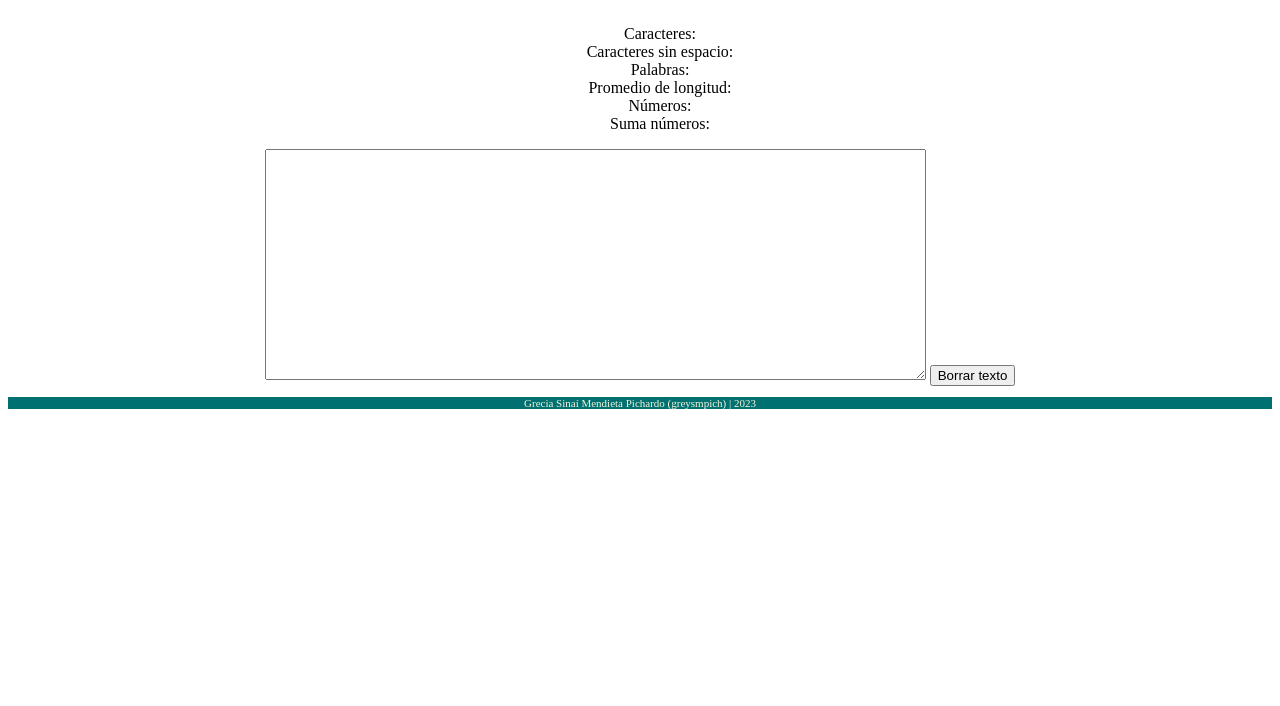
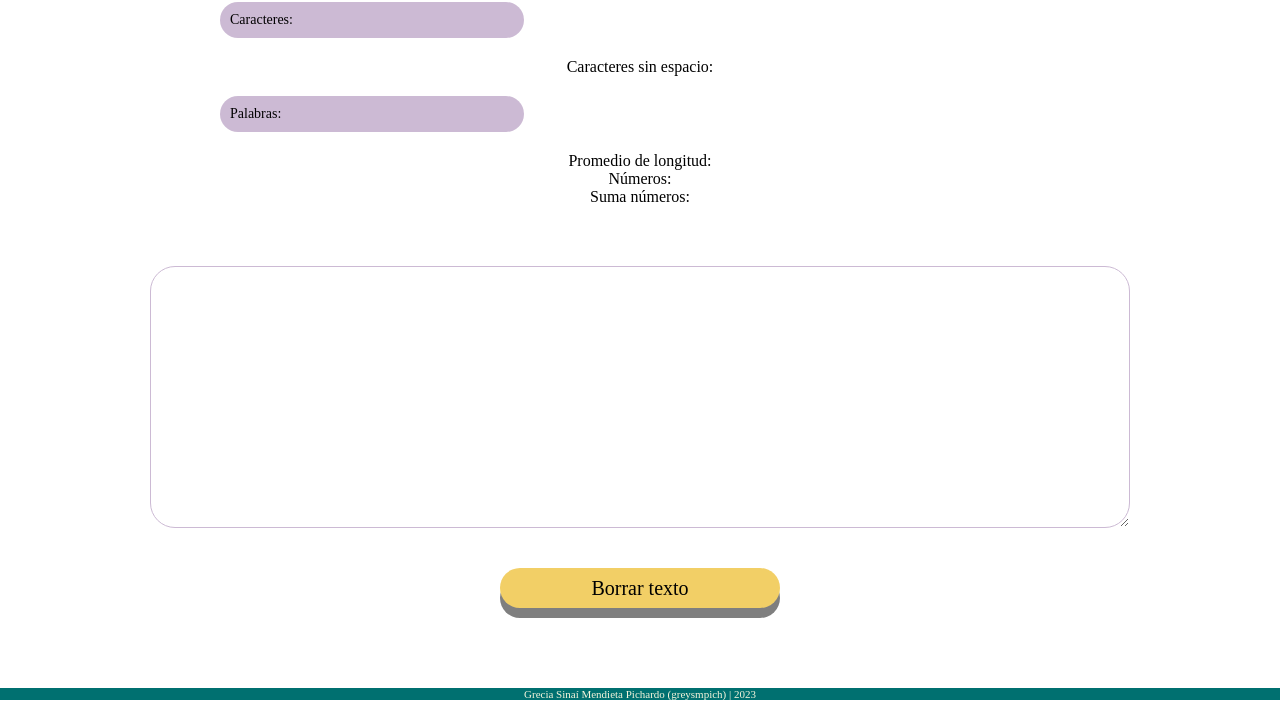
Before and after one commit to Laboratoria/DEV011-text-analyzer, a website with bundled scripts: page src/index.html in a window 1280 px wide. Shown: the part 94-800 px from the top of the page. Built offline with nearby package versions, Linux system fonts and the light colour scheme; a web font is replaced by a local one.

Commit message:
Se le dio estilo al botón y a los campos de caracteres y palabras. Se quitaron los div que tenía cada li. Se cambió el document.getElementByID de caracteres y palabras por document.querySelector para llamarlos por su clase. Se añadió un estilo global y al textarea.

```diff
--- a/src/index.html
+++ b/src/index.html
@@ -17,27 +17,15 @@
     </div>
     <div class="cajasMetricas">
         <ul>
-            <div id="caract">
-                <li data-testid="character-count">Caracteres: </li>
-            </div>
-            <div id="caractSinEsp">
-                <li data-testid="character-no-spaces-count">Caracteres sin espacio: </li>
-            </div>
-            <div id="palabras">
-                <li data-testid="word-count">Palabras: </li>
-            </div>
-            <div id="extPalabrasProm">
-                <li data-testid="word-length-average">Promedio de longitud: </li>
-            </div>
-            <div id="num">
-                <li data-testid="number-count">Números: </li>
-            </div>
-            <div id="sumNum">
-                <li data-testid="number-sum">Suma números: </li>
-            </div>
+            <li class="caractCuenta" data-testid="character-count">Caracteres: </li>
+            <li class="caractSinEsp" data-testid="character-no-spaces-count">Caracteres sin espacio: </li>
+            <li class="palabrasCuenta" data-testid="word-count">Palabras: </li>
+            <li class="extPalabrasProm" data-testid="word-length-average">Promedio de longitud: </li>
+            <li class="numCuenta" data-testid="number-count">Números: </li>
+            <li class="sumNum" data-testid="number-sum">Suma números: </li>
         </ul>
     </div>
-    <div class="cajaText">
+    <div class="contenedor">
         <textarea rows="15 " cols="80 " name="userInput"></textarea>
         <button id="resetButton">Borrar texto</button>
     </div>
--- a/src/index.js
+++ b/src/index.js
@@ -1,8 +1,8 @@
 import analyzer from './analyzer.js';
 
 const mensaje = document.querySelector("textarea");
-const contadorCaract = document.getElementById("caract");
-const contadorPalabras = document.getElementById("palabras");
+const contadorCaract = document.querySelector(".caractCuenta");
+const contadorPalabras = document.querySelector(".palabrasCuenta");
 
 mensaje.addEventListener("keyup", function(e) {
     const text = e.target.value;
@@ -21,7 +21,7 @@ mensaje.addEventListener("keyup", function(e) {
 
 const btn = document.getElementById("resetButton");
 
-btn.addEventListener("click", function() { mensaje.value = " " });
+btn.addEventListener("click", function() { mensaje.value = " ", contadorCaract.innerHTML = `Caracteres: 0`, contadorPalabras.innerHTML = `Palabras: 0` });
 
 
 
--- a/src/style.css
+++ b/src/style.css
@@ -1,3 +1,9 @@
+* {
+    margin: 0px;
+    padding: 0px;
+    box-sizing: border-box;
+}
+
 header {
     text-align: center;
     font-family: 'Kodchasan';
@@ -9,11 +15,81 @@
     text-align: center;
 }
 
-    .cajaText {
-        text-align: center;
+.cajasMetricas {
+    width: 100%;
+    height: 100px;
+    display: flex;
+    height: 265px;
+    padding: 16px 180px;
+    flex-direction: column;
+    justify-content: space-around;
+}
+
+.caractCuenta {
+    margin: 20px 40px;
+    padding: 10px;
+    width: 33%;
+    border-radius: 25px;
+    font-family: 'Coda';
+    font-size: 14px;
+    text-align: left;
+    background-color: #CCBAD4;
+}
+
+.palabrasCuenta {
+    margin: 20px 40px;
+    padding: 10px;
+    width: 33%;
+    border-radius: 25px;
+    font-family: 'Coda';
+    font-size: 14px;
+    text-align: left;
+    background-color: #CCBAD4;
+}
+
+
+/*
+.caractSinEsp {
+    margin: 20px 40px;
+    width: 33%;
+    text-align: left;
+    background-color: #CCBAD4;
+}
+
+*/
+
+.contenedor {
+    display: flex;
+    flex-direction: column;
+    margin: 40px 150px;
+}
+
+textarea[name="userInput"] {
+    padding: 10px;
+    border-color: #CCBAD4;
+    border-radius: 25px;
+    font-family: 'Coda';
+    font-size: 14px;
+}
+
+#resetButton {
+    margin: 40px 350px;
+    height: 40px;
+    border: none;
+    border-radius: 25px;
+    background-color: #F2CF66;
+    font-family: 'Coda';
+    font-size: 20px;
+    color: #000000;
+    box-shadow: 0 10px rgba(0, 0, 0, 0.5);
+}
+
+#resetButton:hover {
+    background-color: #F99686;
 }
 
 footer {
+    display: block;
     width: 100%;
     background-color: #007070;
     color: beige;
```
Lines whose indentation alone changed are shown as unchanged.
